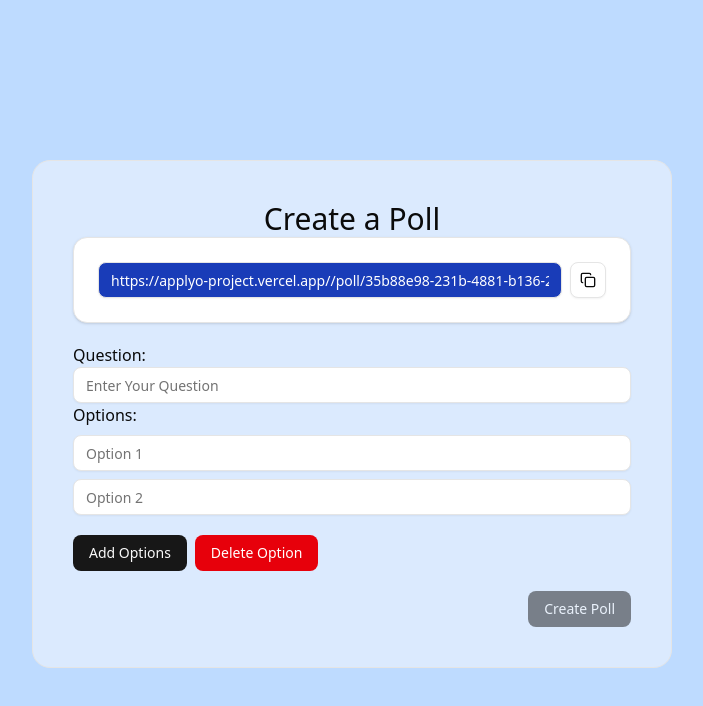
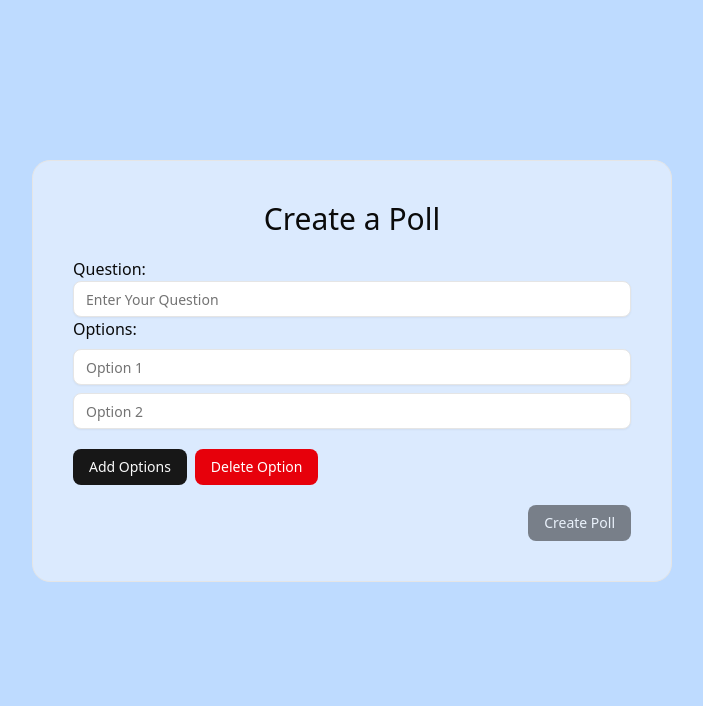
Before and after one commit to RishiJaiswal24/Applyo-Project, a Next.js app: page / in a window 1280 px wide. Shown: the top 706 px of the page, without its empty margins (288-991 px from the left). Built offline with nearby package versions, Linux system fonts and the light colour scheme.

Commit message:
user experince

```diff
--- a/app/page.js
+++ b/app/page.js
@@ -9,7 +9,7 @@ import { Copy, Check } from "lucide-react"
 
 export default function Home() {
   const [question, setQuestion] = useState("");
-  const [link, setlink] = useState("https://applyo-project.vercel.app//poll/35b88e98-231b-4881-b136-2602fc081691")
+  const [link, setlink] = useState("")
   const [options, setOptions] = useState(["", ""]);
   const router = useRouter();
   const [copied, setCopied] = useState(false)
```
